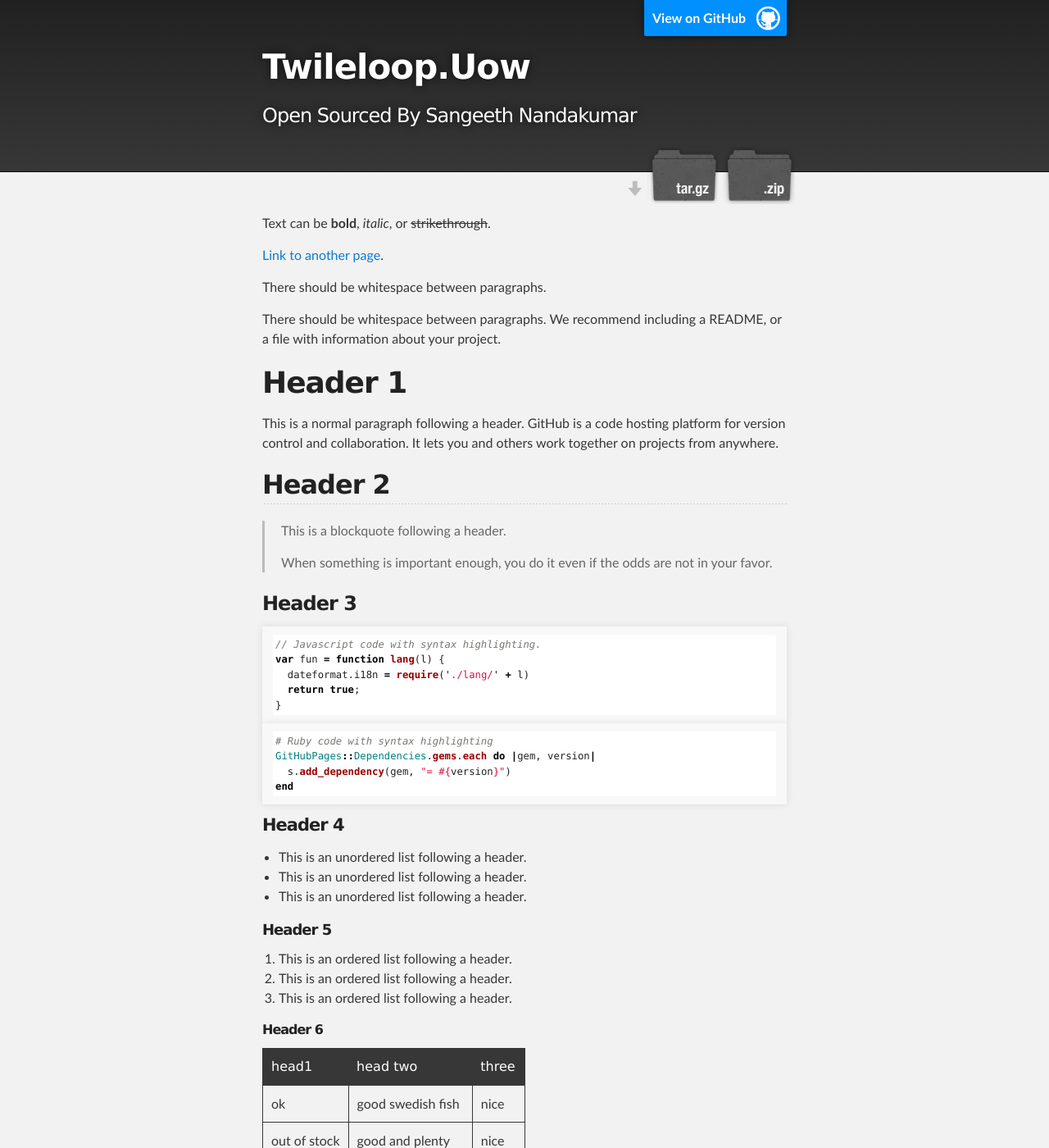
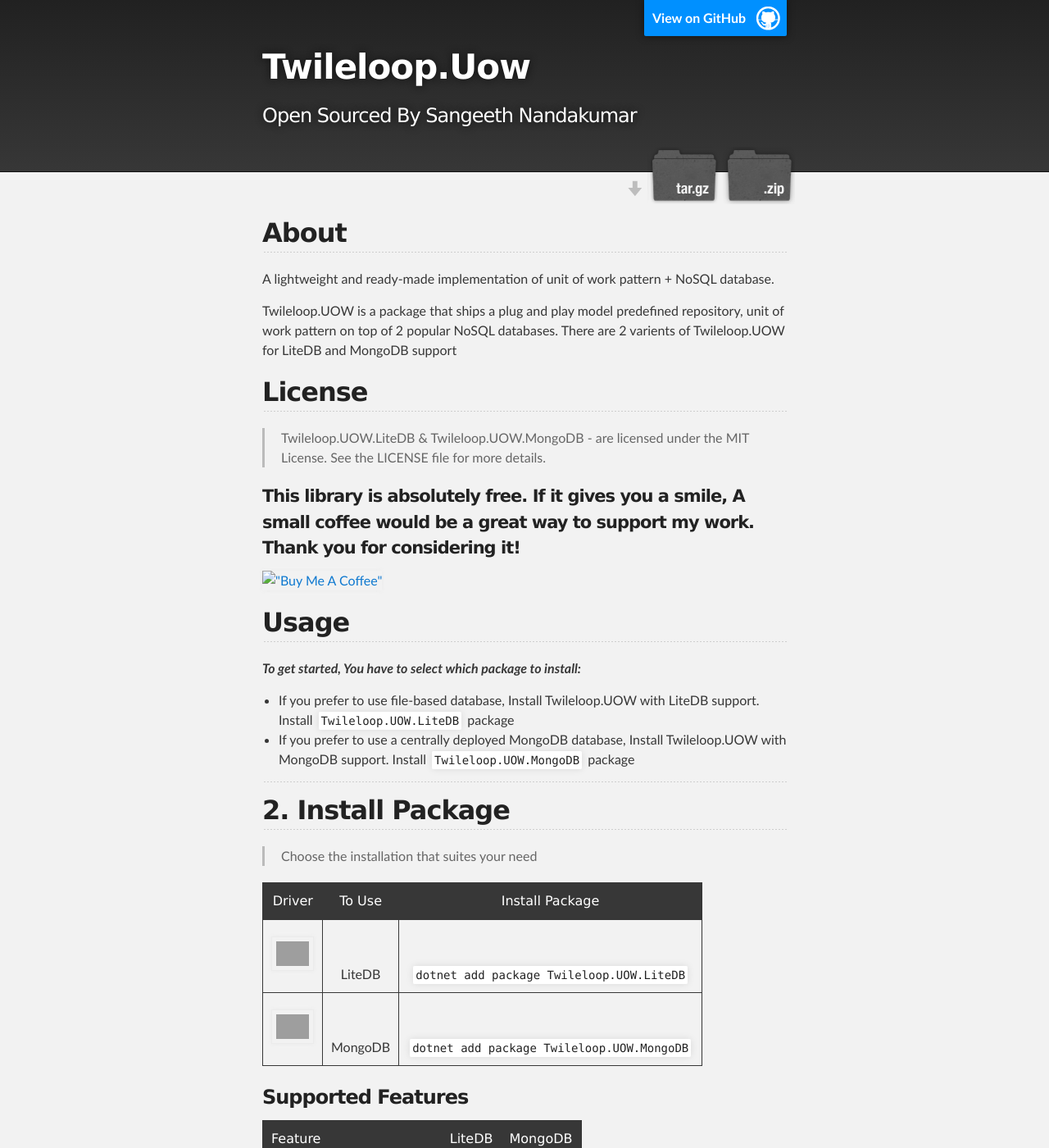
Before and after one commit to sangeethnandakumar/Twileloop.UOW, a Jekyll site: the page built from doc/index.md, in a window 1280 px wide and 1400 px high. Shown: the whole window at 82% size. Built offline with Jekyll 4.4.1, drawn with Linux system fonts in a browser that asks for light colours; our own code applies the rules of GitHub Pages for plain Markdown files; some of the changed text lies outside the part shown; grey boxes are pictures that could not be loaded.

Commit message:
Update index.md

````diff
--- a/doc/index.md
+++ b/doc/index.md
@@ -2,122 +2,167 @@
 layout: default
 ---
 
-Text can be **bold**, _italic_, or ~~strikethrough~~.
+## About
+A lightweight and ready-made implementation of unit of work pattern + NoSQL database.
 
-[Link to another page](./another-page.html).
+Twileloop.UOW is a package that ships a plug and play model predefined repository, unit of work pattern on top of 2 popular NoSQL databases.
+There are 2 varients of Twileloop.UOW for LiteDB and MongoDB support
 
-There should be whitespace between paragraphs.
+## License
+> Twileloop.UOW.LiteDB & Twileloop.UOW.MongoDB - are licensed under the MIT License. See the LICENSE file for more details.
 
-There should be whitespace between paragraphs. We recommend including a README, or a file with information about your project.
+#### This library is absolutely free. If it gives you a smile, A small coffee would be a great way to support my work. Thank you for considering it!
+[!["Buy Me A Coffee"](https://www.buymeacoffee.com/assets/img/custom_images/orange_img.png)](https://www.buymeacoffee.com/sangeethnanda)
 
-# Header 1
+## Usage
+***To get started, You have to select which package to install:***
 
-This is a normal paragraph following a header. GitHub is a code hosting platform for version control and collaboration. It lets you and others work together on projects from anywhere.
+- If you prefer to use file-based database, Install Twileloop.UOW with LiteDB support. Install `Twileloop.UOW.LiteDB` package
+- If you prefer to use a centrally deployed MongoDB database, Install Twileloop.UOW with MongoDB support. Install `Twileloop.UOW.MongoDB` package
 
-## Header 2
+<hr/>
 
-> This is a blockquote following a header.
->
-> When something is important enough, you do it even if the odds are not in your favor.
 
-### Header 3
+## 2. Install Package
 
-```js
-// Javascript code with syntax highlighting.
-var fun = function lang(l) {
-  dateformat.i18n = require('./lang/' + l)
-  return true;
-}
+> Choose the installation that suites your need
+
+| Driver | To Use | Install Package
+| :---: | :---:   | :---:
+| <img src="https://iili.io/HPIj6ss.png" alt="Logo" height="30"> | LiteDB | `dotnet add package Twileloop.UOW.LiteDB`
+| <img src="https://iili.io/HPIj6ss.png" alt="Logo" height="30"> | MongoDB | `dotnet add package Twileloop.UOW.MongoDB`
+
+### Supported Features
+
+| Feature     | LiteDB | MongoDB
+| ---      | ---       | ---
+| Create | ✅ | ✅
+| Read | ✅ | ✅
+| Update | ✅ | ✅
+| Delete | ✅ | ✅
+| Full Repository Access | ✅ | ✅
+| Multiple Databases | ✅ | ✅
+| Database Level Transactions | ✅ | ❌
+
+
+✅ - Available &nbsp;&nbsp;&nbsp;
+🚧 - Work In Progress &nbsp;&nbsp;&nbsp;
+❌ - Not Available
+
+
+## 1. Register all databases (ASP.NET dependency injection)
+```csharp
+(For APIs with scopped injection)
+//LiteDB
+builder.Services.AddUnitOfWork((uow) => {
+    uow.Connections = new List<LiteDBConnection>
+    {
+        new LiteDBConnection("DatabaseA", "Filename=DatabaseA.db; Connection=Shared; Password=****;"),
+        new LiteDBConnection("DatabaseB", "Filename=DatabaseB.db; Connection=Shared; Password=****;")
+    };
+});
+
+(For console apps, worker services etc..)
+//LiteDB
+builder.Services.AddSingletonUnitOfWork((uow) => {
+    uow.Connections = new List<LiteDBConnection>
+    {
+        new LiteDBConnection("DatabaseA", "Filename=DatabaseA.db; Connection=Shared; Password=****;"),
+        new LiteDBConnection("DatabaseB", "Filename=DatabaseB.db; Connection=Shared; Password=****;")
+    };
+});
+
+(Mongo support for UOW is always injected singleton)
+//MongoDB
+builder.Services.AddUnitOfWork((uow) => {
+    uow.Connections = new List<MongoDBConnection>
+    {
+        new MongoDBConnection("DatabaseA", "mongodb+srv://Uername:****@Cluster"),
+        new MongoDBConnection("DatabaseB", "mongodb+srv://Uername:****@Cluster")
+    };
+});
 ```
 
-```ruby
-# Ruby code with syntax highlighting
-GitHubPages::Dependencies.gems.each do |gem, version|
-  s.add_dependency(gem, "= #{version}")
-end
+## 2. For Non Dependency Injection Setup (Like Console apps)
+```csharp
+//LiteDB
+var context = LiteDB.Support.Extensions.BuildDbContext(option =>
+    {
+        option.Connections = new List<LiteDBConnection>
+        {
+            new LiteDBConnection("DatabaseA", "Filename=DatabaseA.db; Connection=Shared; Password=****;"),
+            new LiteDBConnection("DatabaseB", "Filename=DatabaseB.db; Connection=Shared; Password=****;")
+        };
+    });
+var uow = new LiteDB.Core.UnitOfWork(context);
+
+//MongoDB
+var context = MongoDB.Support.Extensions.BuildDbContext(option =>
+    {
+        option.Connections = new List<MongoDBConnection>
+        {
+            new MongoDBConnection("DatabaseA", "mongodb+srv://Username:****@Cluster"),
+            new MongoDBConnection("DatabaseB", "mongodb+srv://Username:****@Cluster")
+        };
+    });
+var uow = new MongoDB.Core.UnitOfWork(context);
 ```
 
-#### Header 4
+### PLEASE NOTE
+❌ - BSON Serialization will work only on serializable properties. Objects like `DataTable` etc.. are non-generic which can't be stored as in DB
 
-*   This is an unordered list following a header.
-*   This is an unordered list following a header.
-*   This is an unordered list following a header.
+## 3. DB Models
+Ensure your DB models inherit from `EntityBase` for support
 
-##### Header 5
+> NEVER USE A PROPERTY CALLED 'Id' IN YOUR MODEL SINCE A DEFAULT IDENTITY COLUMN WITH NAME 'Id' WILL INHERIT FROM `EntityBase` class
 
-1.  This is an ordered list following a header.
-2.  This is an ordered list following a header.
-3.  This is an ordered list following a header.
-
-###### Header 6
-
-| head1        | head two          | three |
-|:-------------|:------------------|:------|
-| ok           | good swedish fish | nice  |
-| out of stock | good and plenty   | nice  |
-| ok           | good `oreos`      | hmm   |
-| ok           | good `zoute` drop | yumm  |
-
-### There's a horizontal rule below this.
-
-* * *
-
-### Here is an unordered list:
-
-*   Item foo
-*   Item bar
-*   Item baz
-*   Item zip
-
-### And an ordered list:
-
-1.  Item one
-1.  Item two
-1.  Item three
-1.  Item four
-
-### And a nested list:
-
-- level 1 item
-  - level 2 item
-  - level 2 item
-    - level 3 item
-    - level 3 item
-- level 1 item
-  - level 2 item
-  - level 2 item
-  - level 2 item
-- level 1 item
-  - level 2 item
-  - level 2 item
-- level 1 item
-
-### Small image
-
-![Octocat](https://github.githubassets.com/images/icons/emoji/octocat.png)
-
-### Large image
-
-![Branching](https://guides.github.com/activities/hello-world/branching.png)
-
-
-### Definition lists can be used with HTML syntax.
-
-<dl>
-<dt>Name</dt>
-<dd>Godzilla</dd>
-<dt>Born</dt>
-<dd>1952</dd>
-<dt>Birthplace</dt>
-<dd>Japan</dd>
-<dt>Color</dt>
-<dd>Green</dd>
-</dl>
-
-```
-Long, single-line code blocks should not wrap. They should horizontally scroll if they are too long. This line should be long enough to demonstrate this.
+```csharp
+  public class Dogs : EntityBase
+  {
+      public Guid NickName { get; set; }
+      public string Name { get; set; }
+  }
 ```
 
+## 4. Inject and Use as required
+
+```csharp
+    [ApiController]
+    public class HomeController : ControllerBase
+    {
+        private readonly UnitOfWork uow;
+
+        public HomeController(UnitOfWork uow)
+        {
+            this.uow = uow;
+        }
+
+        [HttpGet]
+        public IActionResult Get()
+        {
+            try
+            {
+                // Step 1: Point to a database
+                uow.UseDatabase("<DB_NAME>");
+
+                //Step 2: Get a repository for your model 'Dogs'
+                var dogRepo = uow.GetRepository<Dogs>();
+
+                //Step 3: Do some fetch
+                allDogs = dogRepo.GetAll().ToList();
+
+                //Step 4: Or any CRUD operations you like
+                uow.BeginTransaction();
+                dogRepo.Add(new Dog());
+                uow.Commit();
+
+                return Ok(allDogs);
+            }
+            catch(Exception)
+            {
+                uow.Rollback();
+            }
+        }
+
+    }
 ```
-The final element.
-```
````
